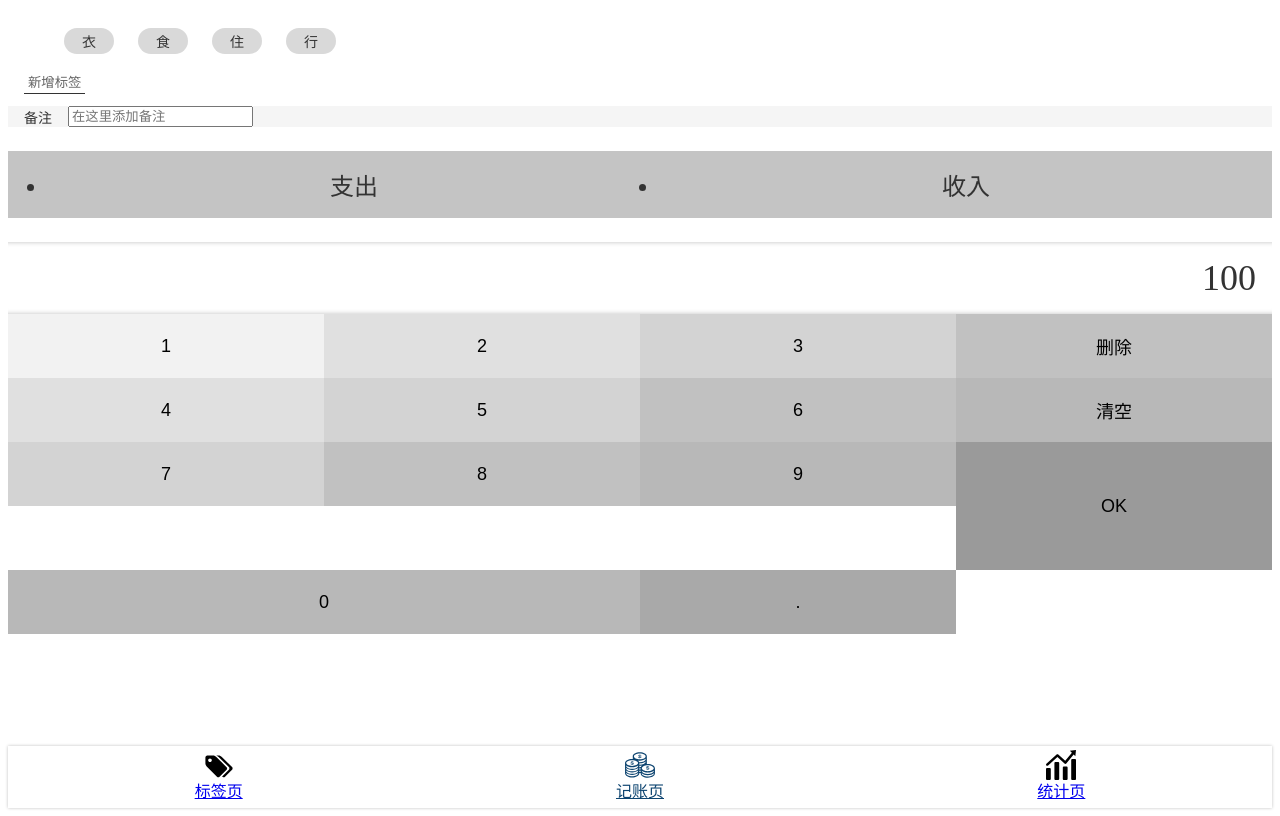
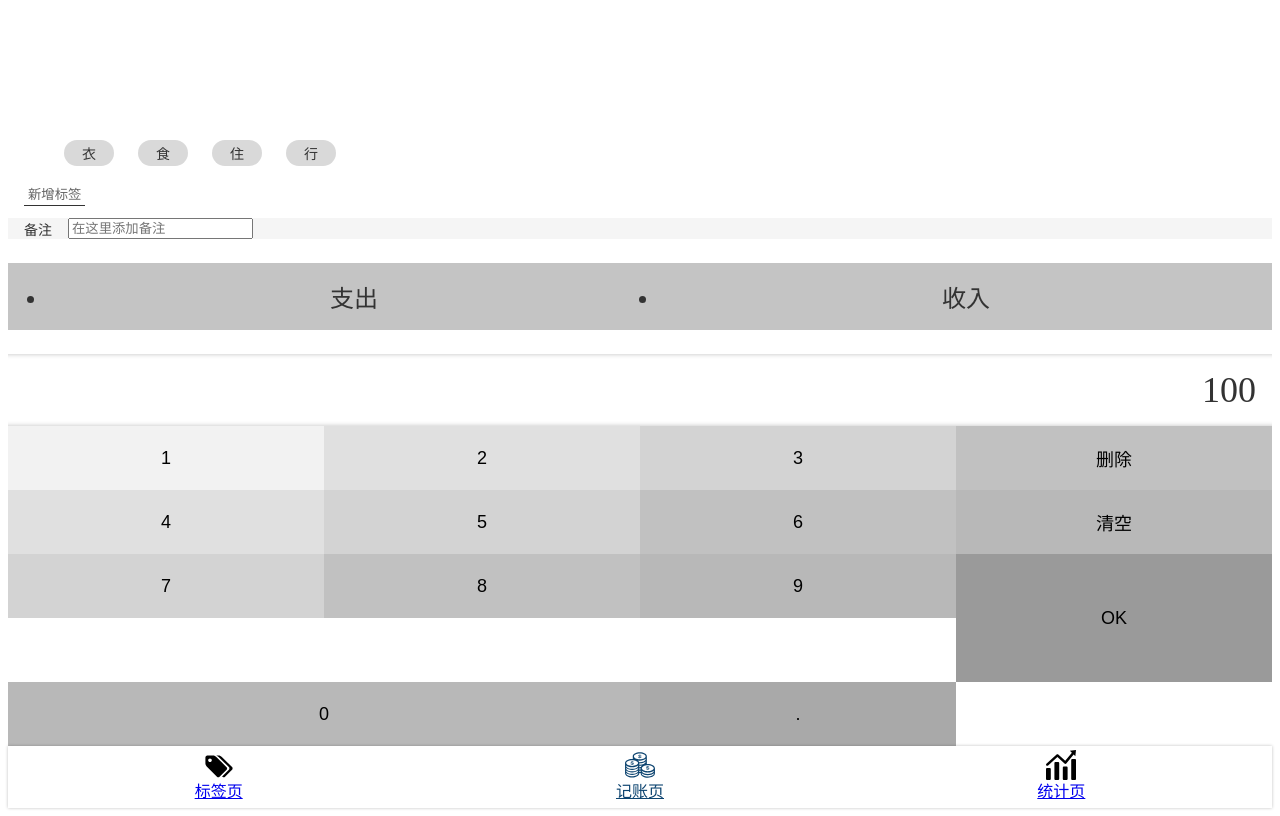
Before and after one commit to fjliang56/vmorney, a React app: page /#/money in a window 1280 px wide. Built offline with nearby package versions, Linux system fonts and the light colour scheme.

Commit message:
Money.tsx  UI 完成

```diff
--- a/src/components/Layout.tsx
+++ b/src/components/Layout.tsx
@@ -15,7 +15,7 @@
 const Layout = (props: any) => {
     return (
         <Wrapper>
-            <Main>
+            <Main className={props.className}>
                 {props.children}
             </Main>
             <Nav />
--- a/src/views/Money.tsx
+++ b/src/views/Money.tsx
@@ -4,6 +4,8 @@
 
 const TagsSection = styled.section`
     background: #FFFFFF;padding: 12px 16px;
+  flex-grow: 1;display: flex;flex-direction: column;
+  justify-content: flex-end;align-items: flex-start;
   > ol {margin: 0 -12px;
     > li{
       background: #D9D9D9;
@@ -118,9 +120,14 @@
   }
 `;
 
+const MyLayout = styled(Layout)`
+   display: flex;
+  flex-direction: column;
+`
+
 function Money() {
     return (
-        <Layout>
+        <MyLayout>
             <TagsSection>
                 <ol>
                     <li>衣</li>
@@ -163,7 +170,8 @@
                     <button>.</button>
                 </div>
             </NumberPadSection>
-        </Layout>);
+        </MyLayout>);
 }
 
+
 export default Money;
```
